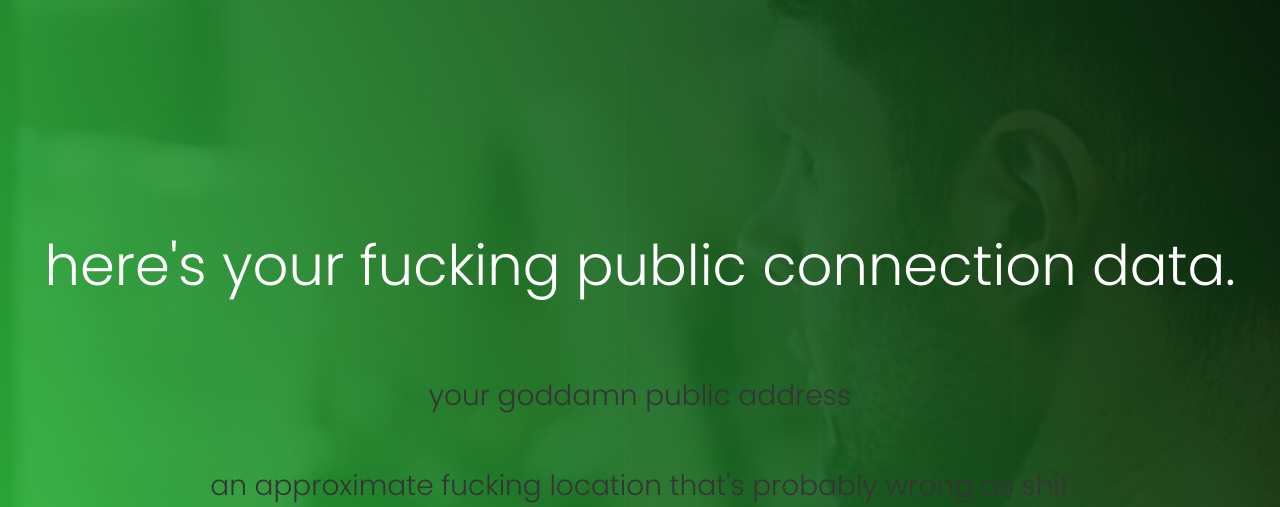
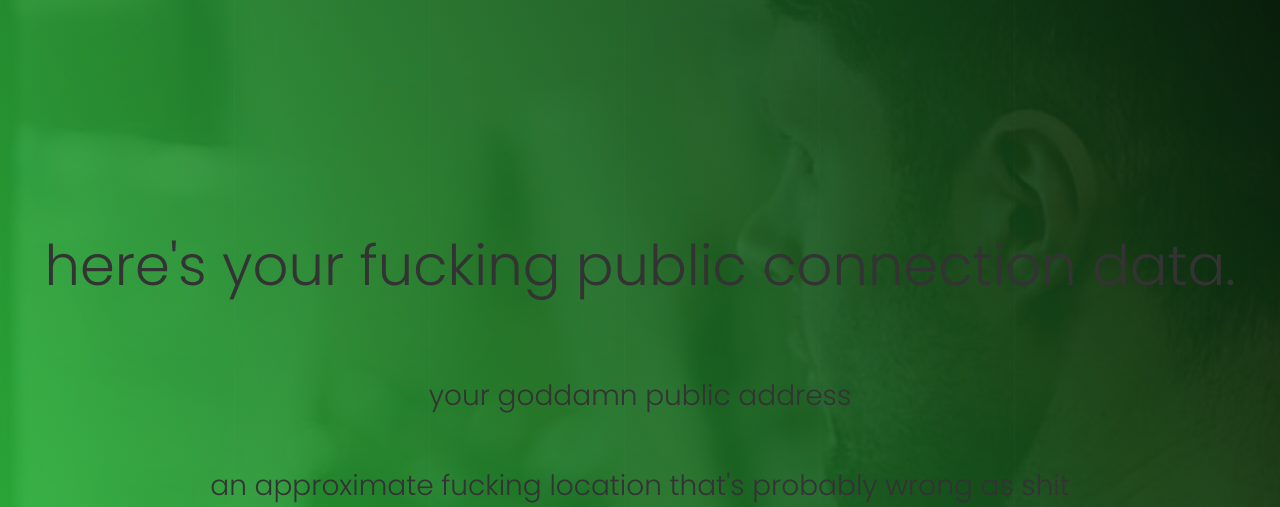
Before and after one commit to maester-of-bots/whatsmyfuckingip.com, a Flask app: template app/templates/fuckingip.html in a window 1280 px wide. Shown: the part 604-1111 px from the top of the page. Run offline with Flask 2, Linux system fonts and the light colour scheme; the template is opened without the code that fills it, so the values that code supplies are empty; some libraries are stand-ins or nearby versions.

Commit message:
Update templatemo-style.css

```diff
--- a/app/static/css/templatemo-style.css
+++ b/app/static/css/templatemo-style.css
@@ -12,7 +12,6 @@ https://templatemo.com/tm-521-get-ready
     margin: 0;
     -webkit-perspective: 1000;
     font-family: 'Poppins', sans-serif;
-    background: #303030;
   }
 
   body, html {
@@ -33,17 +32,14 @@ https://templatemo.com/tm-521-get-ready
   }
 
   h1 {
-    color: #ffffff;
     font-size: 4em;
   }
 
   h2 {
-    color: #353535;
     font-size: 2em;
   }
 
   p {
-    color: #757575;
     font-size: 14px;
     font-weight: normal;
     line-height: 24px;
```
